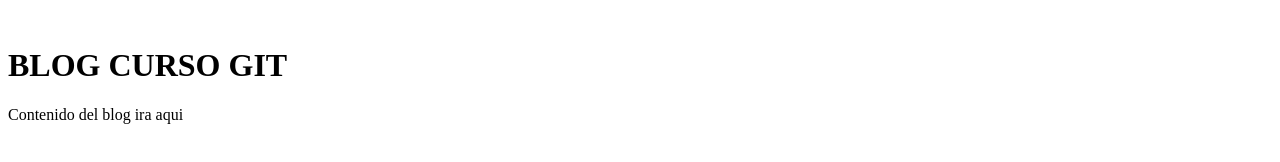
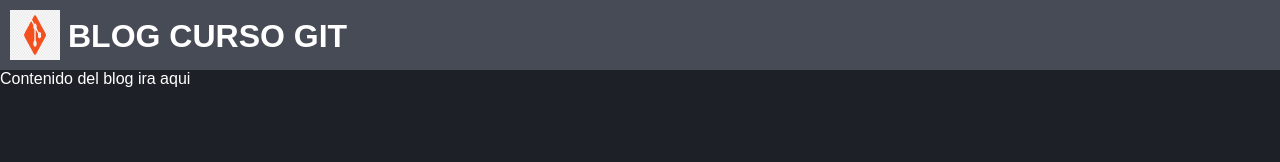
Before and after one commit to Mariomare3/curso-git, a plain HTML site: page index.html in a window 1280 px wide. Drawn offline with Linux system fonts and the light colour scheme; a web font is replaced by a local one.

Commit message:
Create navbar

```diff
--- a/index.html
+++ b/index.html
@@ -7,12 +7,12 @@
     <link rel="preconnect" href="https://fonts.googleapis.com">
     <link rel="preconnect" href="https://fonts.gstatic.com" crossorigin>
     <link href="https://fonts.googleapis.com/css2?family=Overpass+Mono&display=swap" rel="stylesheet">
-    <link rel="stylesheet" href="img/png-transparent-github-repository-commit-bitbucket-github-angle-orange-logo.png">
+    <link rel="stylesheet" href="styles.css">
     <title>Document</title>
 </head>
 <body>
-    <div>
-        <img src="img/png-transparent-github-repository-commit-bitbucket-github-angle-orange-logo.png" alt="">
+    <div class="bar">
+        <img class="logo" src="img/git.png" alt="">
         <h1>BLOG CURSO GIT</h1>
     </div>
     <div>
--- /dev/null
+++ b/styles.css
@@ -0,0 +1,23 @@
+body{
+    background-color: #1d2127;
+    color: #fff;
+    font-family: Arial, Helvetica, sans-serif;
+    padding: 0;
+    margin: 0;
+}
+
+h1 {
+    margin: 0 0 0 8px;
+    padding-top: 8px;
+}
+
+.bar{
+    background-color: #464b55;
+    padding: 10px;
+    display: flex;
+}
+
+.logo{
+    width: 50px;
+    height: 50px;
+}
```
Also changed, not shown: img/git.png (added).
